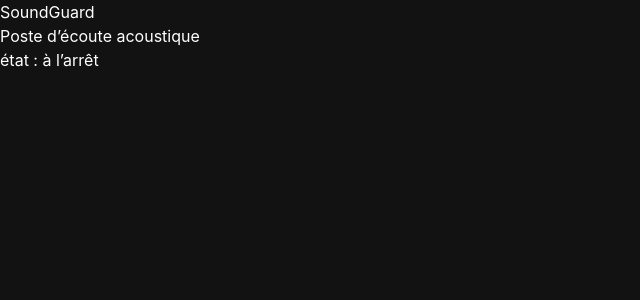
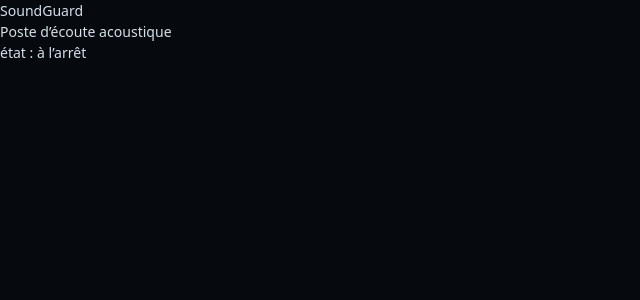
Before and after one commit to JAAFOURAMouez/sound_detection, a React (Vite) app in the folder frontend/: page / in a window 1280 px wide. Shown: the top 300 px of the page, without its empty margins (0-640 px from the left). Built offline with nearby package versions, Linux system fonts and the light colour scheme.

Commit message:
ajoute les jetons de design et les polices

```diff
--- a/frontend/package.json
+++ b/frontend/package.json
@@ -18,11 +18,15 @@
     "format:check": "prettier --check ."
   },
   "dependencies": {
+    "@fontsource/ibm-plex-mono": "5.3.0",
+    "@fontsource/ibm-plex-sans": "5.3.0",
     "react": "19.3.1",
-    "react-dom": "19.3.1"
+    "react-dom": "19.3.1",
+    "zustand": "5.1.0"
   },
   "devDependencies": {
     "@eslint/js": "10.0.1",
+    "@playwright/test": "1.65.0",
     "@tailwindcss/vite": "4.3.5",
     "@testing-library/dom": "10.4.2",
     "@testing-library/jest-dom": "7.0.1",
--- a/frontend/src/index.css
+++ b/frontend/src/index.css
@@ -1,11 +1,69 @@
 @import 'tailwindcss';
+@import '@fontsource/ibm-plex-mono/latin-400.css';
+@import '@fontsource/ibm-plex-mono/latin-600.css';
+@import '@fontsource/ibm-plex-sans/latin-400.css';
+@import '@fontsource/ibm-plex-sans/latin-600.css';
+@import './ui/tokens.css';
 
-/* Les jetons de design (src/ui/tokens.css) arrivent en phase 1. */
+/* Expose les jetons aux utilitaires Tailwind (bg-bg, text-phosphor, font-data…). */
+@theme inline {
+  --color-bg: var(--sg-bg);
+  --color-surface: var(--sg-surface);
+  --color-surface-raised: var(--sg-surface-raised);
+  --color-grid: var(--sg-grid);
+  --color-grid-strong: var(--sg-grid-strong);
+  --color-text: var(--sg-text);
+  --color-text-dim: var(--sg-text-dim);
+  --color-text-faint: var(--sg-text-faint);
+  --color-phosphor: var(--sg-phosphor);
+  --color-phosphor-dim: var(--sg-phosphor-dim);
+  --color-severity-0: var(--sg-severity-0);
+  --color-severity-1: var(--sg-severity-1);
+  --color-severity-2: var(--sg-severity-2);
+  --color-severity-3: var(--sg-severity-3);
+  --font-data: var(--sg-font-data);
+  --font-text: var(--sg-font-text);
+  --radius-sg: var(--sg-radius-1);
+}
+
 :root {
   color-scheme: dark;
 }
 
+html,
 body {
   margin: 0;
+  min-height: 100%;
+  background: var(--sg-bg);
+  color: var(--sg-text);
+  font-family: var(--sg-font-text);
+  font-size: var(--sg-text-base);
+  -webkit-font-smoothing: antialiased;
+}
+
+#root {
   min-height: 100vh;
 }
+
+:focus-visible {
+  outline: var(--sg-focus-ring);
+  outline-offset: 2px;
+}
+
+/* Étiquettes d'instrument : petites capitales espacées */
+.sg-label {
+  font-family: var(--sg-font-data);
+  font-size: var(--sg-text-xs);
+  letter-spacing: var(--sg-tracking-caps);
+  text-transform: uppercase;
+  color: var(--sg-text-dim);
+}
+
+.sg-sr-only {
+  position: absolute;
+  width: 1px;
+  height: 1px;
+  overflow: hidden;
+  clip-path: inset(50%);
+  white-space: nowrap;
+}
--- /dev/null
+++ b/frontend/src/ui/tokens.css
@@ -0,0 +1,68 @@
+/*
+ * Jetons de design SoundGuard — « poste d'écoute ».
+ * Définis ici avant tout composant (voir docs/DESIGN.md).
+ * Règle : l'ambre et le rouge sont réservés à la gravité, jamais à la décoration.
+ */
+:root {
+  /* Surfaces : presque noir, légèrement bleuté */
+  --sg-bg: #06090d;
+  --sg-surface: #0a1016;
+  --sg-surface-raised: #0f1720;
+  --sg-grid: #16222d;
+  --sg-grid-strong: #23364a;
+
+  /* Texte */
+  --sg-text: #d6e0e8;
+  --sg-text-dim: #8b9cab;
+  --sg-text-faint: #5d6f7f;
+
+  /* Accent unique « phosphore » */
+  --sg-phosphor: #4ff0a8;
+  --sg-phosphor-dim: #2a8a61;
+  --sg-phosphor-glow: rgb(79 240 168 / 0.18);
+
+  /* Gravité (0 à 3) — usage réservé */
+  --sg-severity-0: #8b9cab;
+  --sg-severity-1: #4ff0a8;
+  --sg-severity-2: #ffb547;
+  --sg-severity-3: #ff5b4f;
+
+  /* Espacements (base 4 px) */
+  --sg-space-1: 0.25rem;
+  --sg-space-2: 0.5rem;
+  --sg-space-3: 0.75rem;
+  --sg-space-4: 1rem;
+  --sg-space-6: 1.5rem;
+  --sg-space-8: 2rem;
+
+  /* Rayons : un instrument a des angles francs */
+  --sg-radius-0: 0;
+  --sg-radius-1: 2px;
+
+  /* Traits */
+  --sg-stroke: 1px;
+  --sg-focus-ring: 2px solid var(--sg-phosphor);
+
+  /* Durées */
+  --sg-duration-fast: 120ms;
+  --sg-duration-base: 240ms;
+  --sg-duration-slow: 600ms;
+  --sg-sweep-period: 4s;
+
+  /* Typographie */
+  --sg-font-data: 'IBM Plex Mono', ui-monospace, 'SFMono-Regular', Menlo, monospace;
+  --sg-font-text: 'IBM Plex Sans', system-ui, sans-serif;
+  --sg-text-xs: 0.6875rem;
+  --sg-text-sm: 0.8125rem;
+  --sg-text-base: 0.9375rem;
+  --sg-text-lg: 1.25rem;
+  --sg-tracking-caps: 0.12em;
+}
+
+@media (prefers-reduced-motion: reduce) {
+  :root {
+    --sg-duration-fast: 0ms;
+    --sg-duration-base: 0ms;
+    --sg-duration-slow: 0ms;
+  }
+}
```
Also changed, not shown: 1 other file (tests, documents, lock files or other folders).
